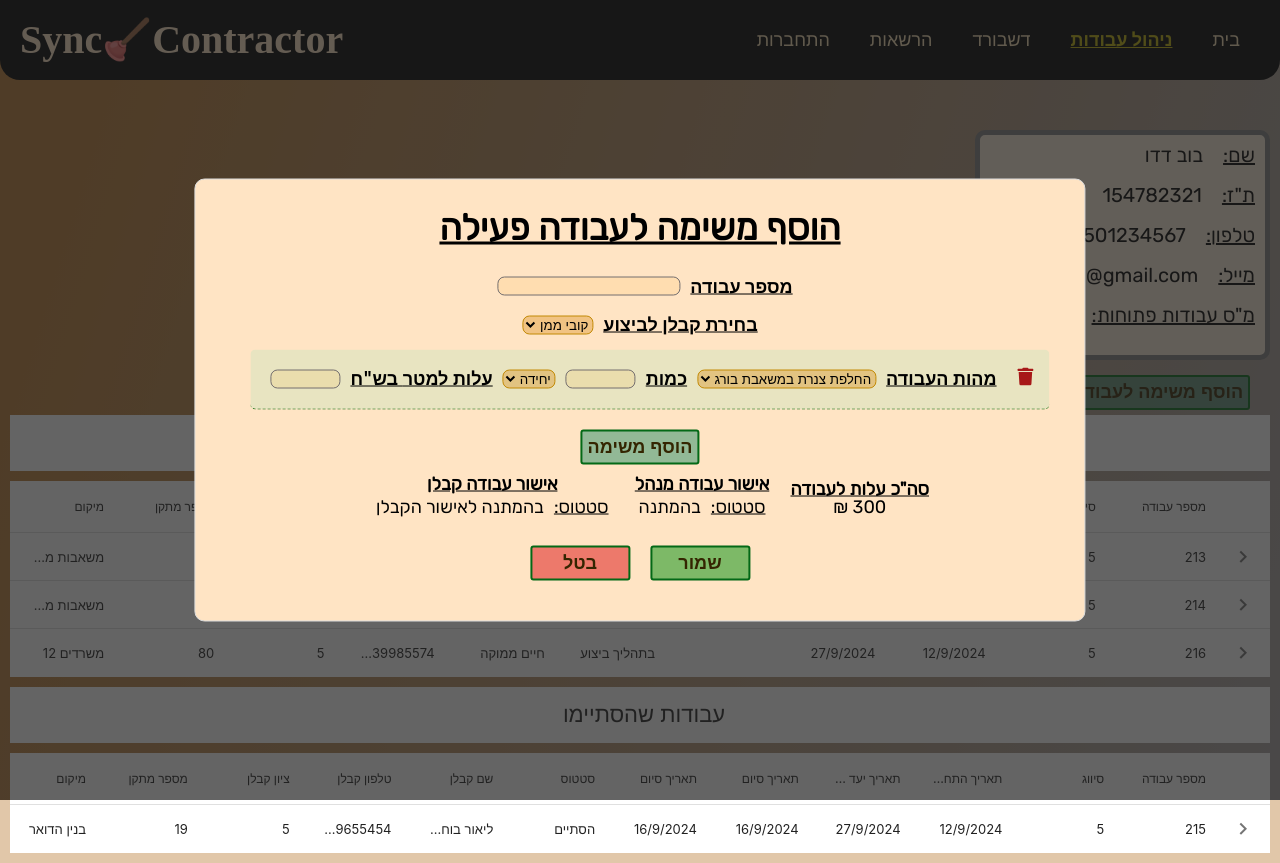
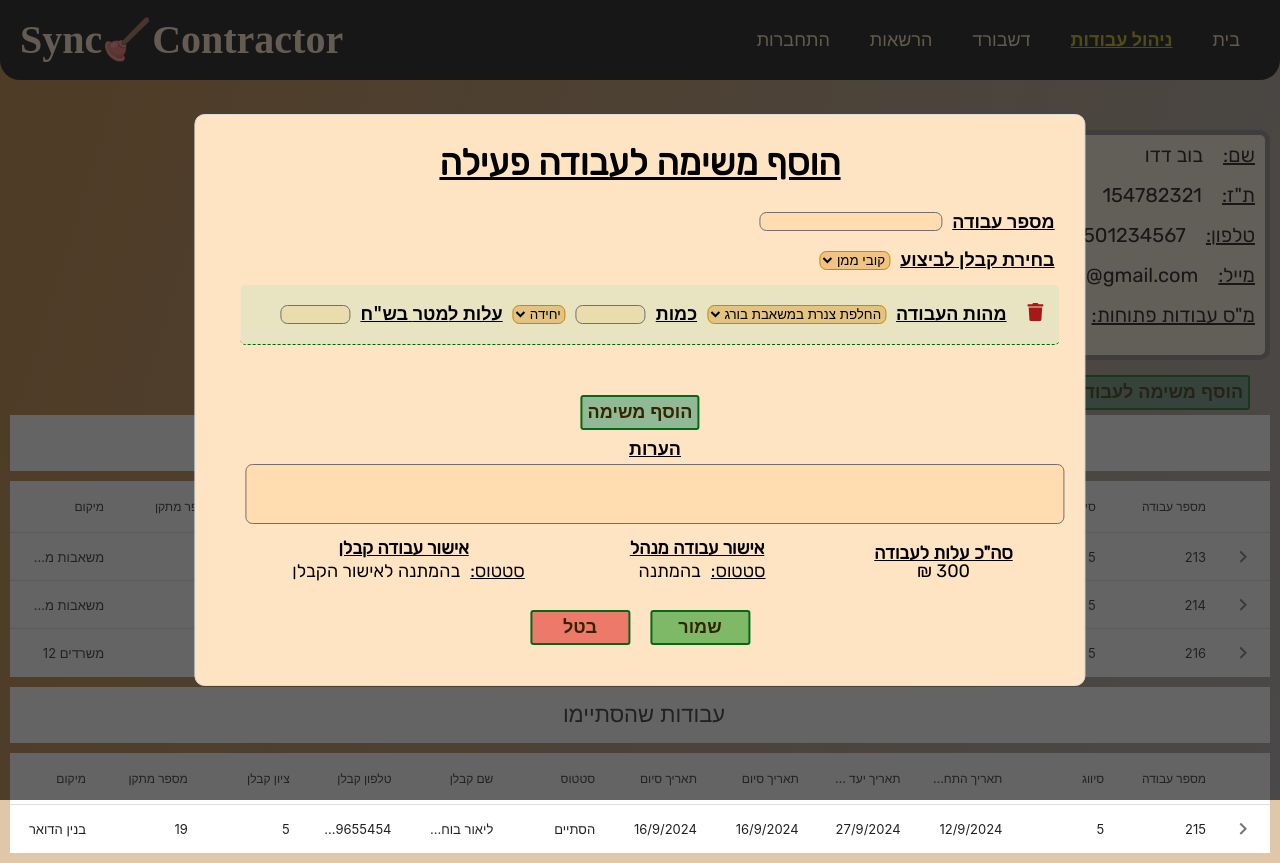
Before and after one commit to anz-davar/sync-contractor, a React (Vite) app: page /managementTable in a window 1280 px wide. Both pictures are taken after a click on the button "הוסף משימה לעבודה פעילה +". Built offline with nearby package versions, Linux system fonts and the light colour scheme.

Commit message:
- style fixes for new work -added textarea for new work

```diff
--- a/src/cmps/NewWork/NewWorkModal.jsx
+++ b/src/cmps/NewWork/NewWorkModal.jsx
@@ -65,19 +65,24 @@ export const NewWorkModal = ({ isOpen, closeModal }) => {
                 removeRow={(sectionId) => removeSection(sectionId)}
                 workRows={sections} />
 
-            <div className="new-row-container">
-                <div className="new-cul-container">
+            <div className="new-cul-container">
+                <label className="new-sub-header" htmlFor="new-notes-textarea">הערות</label>
+                <textarea id="new-notes-textarea"></textarea>
+            </div>
+
+            <div className="new-row-container details-row">
+                <div className="new-cul-container details-container">
                     <h4 className="new-sub-header">סה"כ עלות לעבודה</h4>
                     <h4 >300 ₪</h4>
                 </div>
-                <div className="new-cul-container">
+                <div className="new-cul-container details-container">
                     <h4 className="new-sub-header">אישור עבודה מנהל</h4>
                     <div className="new-row-container">
                         <h4 className="new-mini-sub-header">סטטוס:</h4>
                         <h4 > בהמתנה</h4>
                     </div>
                 </div>
-                <div className="new-cul-container">
+                <div className="new-cul-container details-container">
                     <h4 className="new-sub-header">אישור עבודה קבלן</h4>
                     <div className="new-row-container">
                         <h4 className="new-mini-sub-header">סטטוס:</h4>
@@ -85,7 +90,9 @@ export const NewWorkModal = ({ isOpen, closeModal }) => {
                     </div>
                 </div>
             </div>
-            <div className="new-row-container">
+
+
+            <div className="new-row-container btn-container">
                 <button className="save-btn" onClick={() => onSaveBtnClicked()}>שמור</button>
                 <button className="cancel-btn" onClick={() => onCancelBtnClicked()}>בטל</button>
             </div>
--- a/src/cmps/NewWork/WorkRow.jsx
+++ b/src/cmps/NewWork/WorkRow.jsx
@@ -24,7 +24,7 @@ export const WorkRow = ({ row, removeRow }) => {
                 <FaTrash />
             </button>
 
-            <div className="new-row-container ">
+            <div className="new-row-container section-item">
                 <label htmlFor="new-content" className="new-sub-header"> מהות העבודה</label>
                 <select onChange={(e) => onChange(e)} id="new-content" className="new-sub-select">
                     <option value="one">החלפת צנרת במשאבת בורג</option>
@@ -32,7 +32,8 @@ export const WorkRow = ({ row, removeRow }) => {
                     <option value="three">בניית פסל לגרגלך הראשי</option>
                 </select>
             </div>
-            <div className="new-row-container">
+
+            <div className="new-row-container section-item">
                 <label htmlFor="new-amount" className="new-sub-header">כמות</label>
                 <input className="int-input" onChange={(e) => onChange(e)} type="number" id="new-amount" />
                 <select onChange={(e) => setType(e.target.value)} className="new-count-select">
@@ -40,7 +41,7 @@ export const WorkRow = ({ row, removeRow }) => {
                     <option value="מטר">מטר</option>
                 </select>
             </div>
-            <div className="new-row-container">
+            <div className="new-row-container section-item">
                 <label htmlFor="new-cost" className="new-sub-header">עלות ל{type} בש"ח</label>
                 <input className="int-input" onChange={(e) => onChange(e)} min={0} type="number" id="new-cost" />
             </div>
--- a/src/styles/basics/_base.scss
+++ b/src/styles/basics/_base.scss
@@ -71,7 +71,12 @@ label {
     margin: 0 0 0 10px;
 }
 
-input {
+textarea {
+    resize: none;
+}
+
+input,
+textarea {
     background: rgba(255, 153, 0, 0.103);
     border: #746e6e 1px solid;
     border-radius: 7px;
--- a/src/styles/cmps/_newWorkModal.scss
+++ b/src/styles/cmps/_newWorkModal.scss
@@ -12,8 +12,9 @@
 .new-main-container {
     display: flex;
     width: max-content;
-    max-width: 80vw;
-    max-height: 90vh;
+    //overflow-y: auto;
+    max-width: 95vw;
+    max-height: 95vh;
     flex-direction: column;
     justify-items: center;
     align-items: center;
@@ -34,16 +35,22 @@
 
     .new-cul-container {
         display: flex;
+        width: 100%;
         flex-wrap: wrap;
         flex-direction: column;
-        margin: 0 0 10px 20px
+        margin: 0 0 10px 20px;
+
+        &.details-container {
+            width: unset;
+        }
     }
 
     #new-sections-container {
         overflow-x: hidden;
         overflow-y: auto;
         scroll-behavior: smooth;
-        max-height: 40%;
+        max-height: 60%;
+        min-height: 100px;
         flex-wrap: nowrap;
     }
 
@@ -54,11 +61,24 @@
 
     .new-row-container {
         display: flex;
+        width: 100%;
         flex-wrap: wrap;
         flex-direction: row;
         justify-content: flex-start;
         align-items: center;
         margin: 5px;
+
+        &.section-item {
+            width: unset;
+        }
+
+        &.details-row {
+            justify-content: space-around;
+        }
+
+        &.btn-container {
+            justify-content: center;
+        }
 
         .new-mini-sub-header {
             margin: 0 0 0 10px;
@@ -70,19 +90,24 @@
         }
     }
 
+    #new-notes-textarea {
+        height: 60px;
+        align-self: stretch;
+    }
+
     .new-row-section {
+        width: unset;
         padding: 10px 10px 10px 5px;
         border-radius: 5px;
         border-bottom: darkgreen dashed 1px;
 
-    }
+        &:nth-child(even) {
+            background: rgba(222, 192, 135, 0.25);
+        }
 
-    .new-row-section:nth-child(even) {
-        background: rgba(222, 192, 135, 0.25);
-    }
-
-    .new-row-section:nth-child(odd) {
-        background: rgba(165, 226, 183, 0.25);
+        &:nth-child(odd) {
+            background: rgba(165, 226, 183, 0.25);
+        }
     }
 
     .new-sub-header {
```
